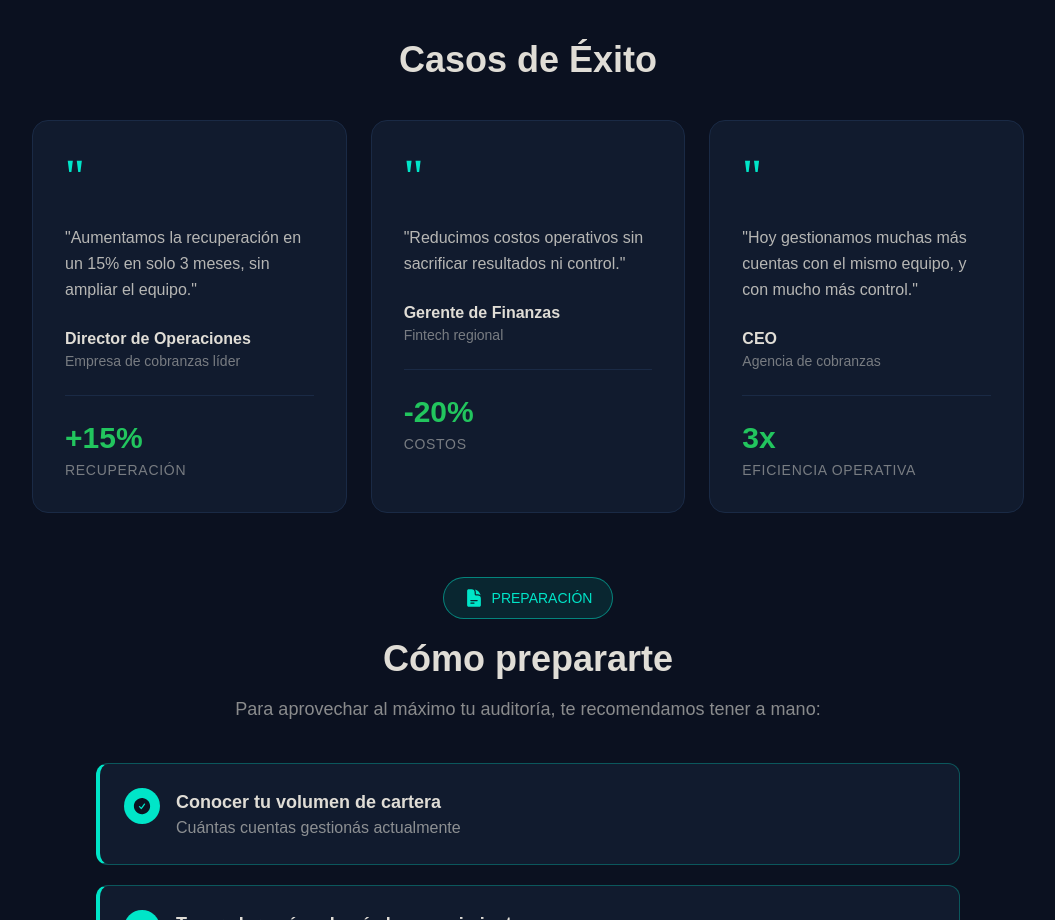
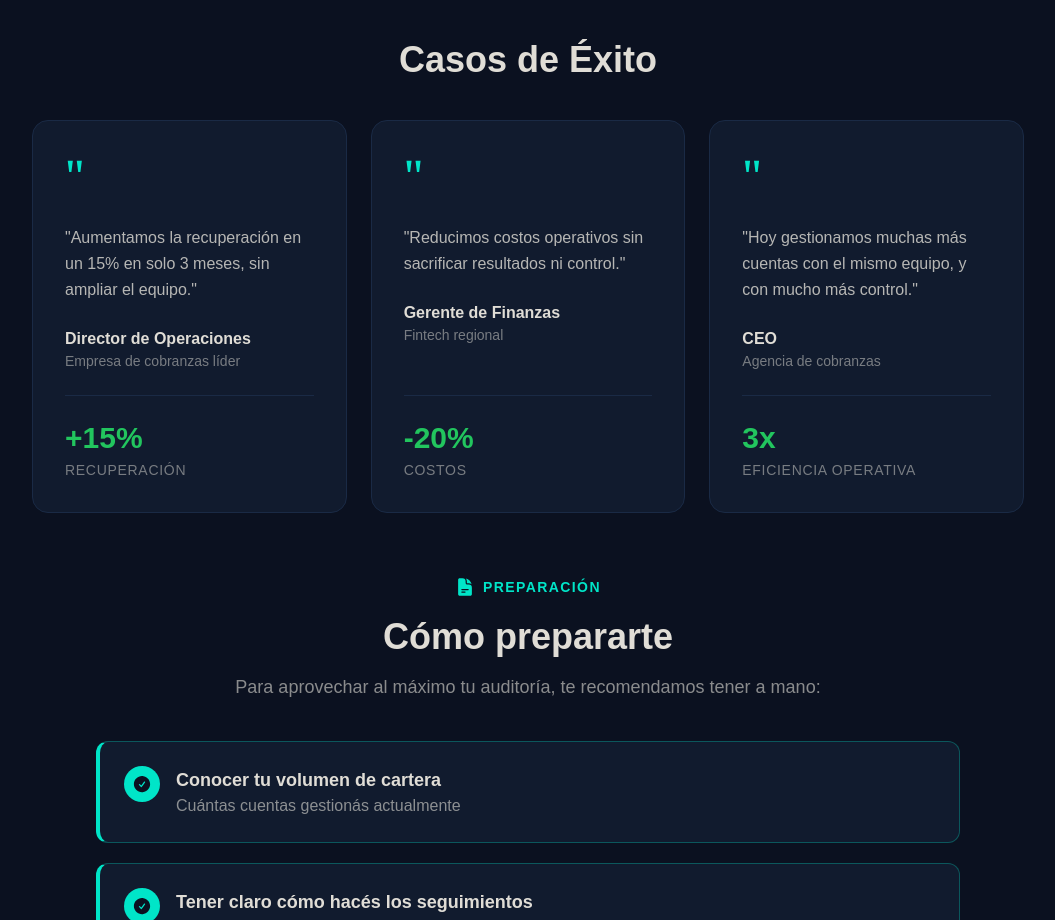
Before and after one commit to kariachatbot-dot/karia-agenda, a Next.js app: page /confirmacion in a window 1280 px wide. Shown: the part 3660-4580 px from the top of the page, without its empty margins (112-1167 px from the left). Built offline with nearby package versions, Linux system fonts and the light colour scheme.

Commit message:
Confirmacion page.tsx

```diff
--- a/src/app/confirmacion/page.tsx
+++ b/src/app/confirmacion/page.tsx
@@ -358,41 +358,47 @@ export default function Confirmacion() {
       <section className="max-w-5xl mx-auto px-4 pb-16">
         <h2 className="text-3xl md:text-4xl font-bold text-center mb-10">Casos de Éxito</h2>
 
-        <div className="grid grid-cols-1 md:grid-cols-3 gap-6">
-          <div className="bg-card-bg border border-card-border rounded-2xl p-8">
+        <div className="grid grid-cols-1 md:grid-cols-3 gap-6 items-stretch">
+          <div className="bg-card-bg border border-card-border rounded-2xl p-8" style={{ display: 'flex', flexDirection: 'column' }}>
+            <div style={{ flex: 1 }}>
               <div className="text-karia-cyan text-5xl font-serif mb-6">"</div>
               <p className="text-foreground/80 text-base mb-6 leading-relaxed">
                 "Aumentamos la recuperación en un 15% en solo 3 meses, sin ampliar el equipo."
               </p>
               <p className="font-semibold">Director de Operaciones</p>
               <p className="text-foreground/50 text-sm">Empresa de cobranzas líder</p>
-            <div className="mt-6 pt-6 border-t border-card-border">
+            </div>
+            <div className="pt-6 border-t border-card-border" style={{ marginTop: '24px' }}>
               <p className="text-3xl font-bold text-karia-green">+15%</p>
               <p className="text-foreground/50 text-sm uppercase tracking-wider mt-1">RECUPERACIÓN</p>
             </div>
           </div>
 
-          <div className="bg-card-bg border border-card-border rounded-2xl p-8">
+          <div className="bg-card-bg border border-card-border rounded-2xl p-8" style={{ display: 'flex', flexDirection: 'column' }}>
+            <div style={{ flex: 1 }}>
               <div className="text-karia-cyan text-5xl font-serif mb-6">"</div>
               <p className="text-foreground/80 text-base mb-6 leading-relaxed">
                 "Reducimos costos operativos sin sacrificar resultados ni control."
               </p>
               <p className="font-semibold">Gerente de Finanzas</p>
               <p className="text-foreground/50 text-sm">Fintech regional</p>
-            <div className="mt-6 pt-6 border-t border-card-border">
+            </div>
+            <div className="pt-6 border-t border-card-border" style={{ marginTop: '24px' }}>
               <p className="text-3xl font-bold text-karia-green">-20%</p>
               <p className="text-foreground/50 text-sm uppercase tracking-wider mt-1">COSTOS</p>
             </div>
           </div>
 
-          <div className="bg-card-bg border border-card-border rounded-2xl p-8">
+          <div className="bg-card-bg border border-card-border rounded-2xl p-8" style={{ display: 'flex', flexDirection: 'column' }}>
+            <div style={{ flex: 1 }}>
               <div className="text-karia-cyan text-5xl font-serif mb-6">"</div>
               <p className="text-foreground/80 text-base mb-6 leading-relaxed">
                 "Hoy gestionamos muchas más cuentas con el mismo equipo, y con mucho más control."
               </p>
               <p className="font-semibold">CEO</p>
               <p className="text-foreground/50 text-sm">Agencia de cobranzas</p>
-            <div className="mt-6 pt-6 border-t border-card-border">
+            </div>
+            <div className="pt-6 border-t border-card-border" style={{ marginTop: '24px' }}>
               <p className="text-3xl font-bold text-karia-green">3x</p>
               <p className="text-foreground/50 text-sm uppercase tracking-wider mt-1">EFICIENCIA OPERATIVA</p>
             </div>
@@ -403,10 +409,10 @@ export default function Confirmacion() {
       {/* Preparación */}
       <section className="max-w-4xl mx-auto px-4 pb-16">
         <div className="text-center mb-10">
-          <div className="inline-flex items-center gap-2 px-5 py-2.5 rounded-full border border-karia-cyan/50 bg-karia-cyan/10 text-karia-cyan text-sm font-medium mb-5">
+          <span className="inline-flex items-center gap-2 text-karia-cyan text-sm font-semibold tracking-widest uppercase mb-5">
             <DocumentTextIcon className="w-5 h-5" />
             PREPARACIÓN
-          </div>
+          </span>
           <h2 className="text-3xl md:text-4xl font-bold">Cómo prepararte</h2>
           <p className="text-foreground/60 mt-4 text-lg">
             Para aprovechar al máximo tu auditoría, te recomendamos tener a mano:
```
Lines whose indentation alone changed are shown as unchanged.
